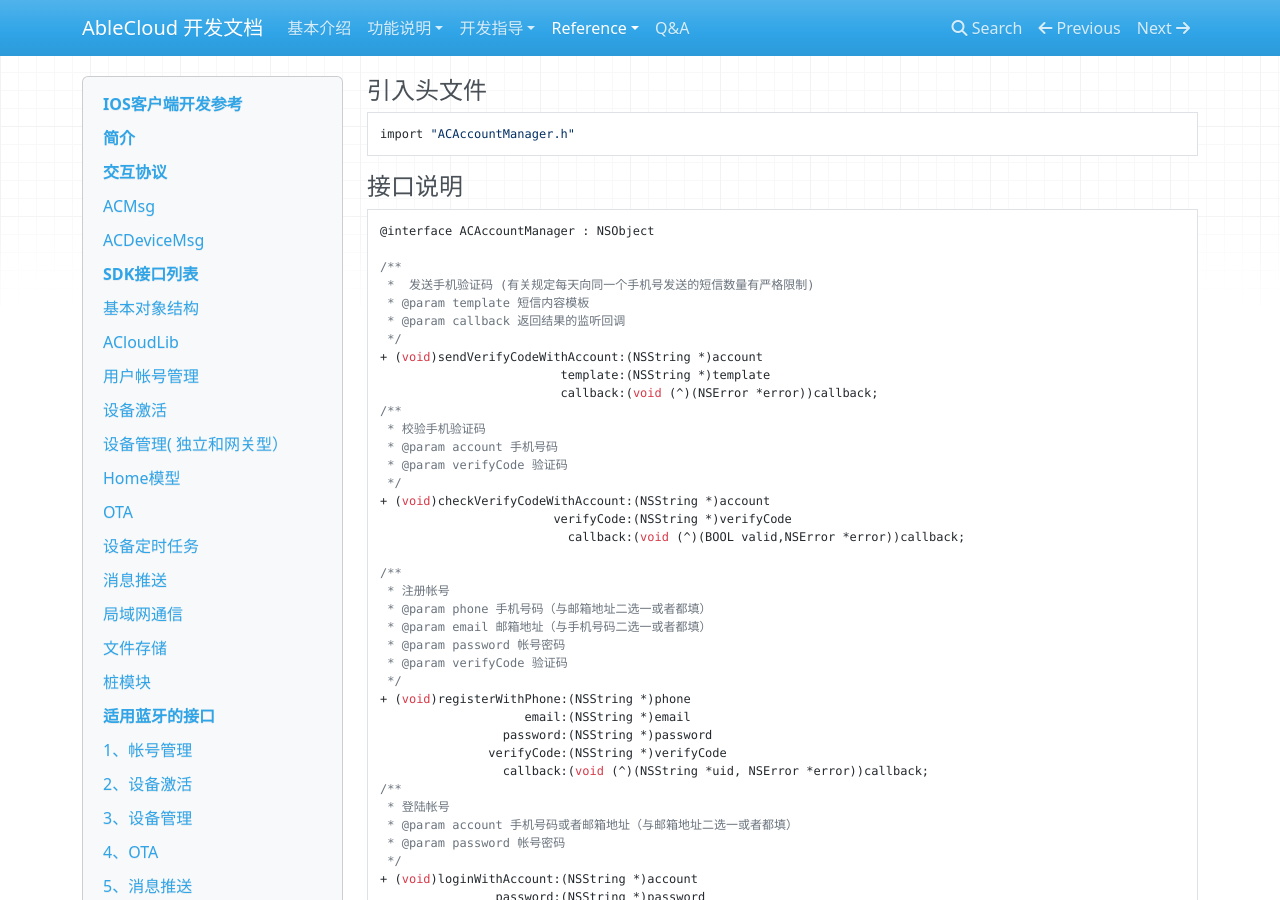
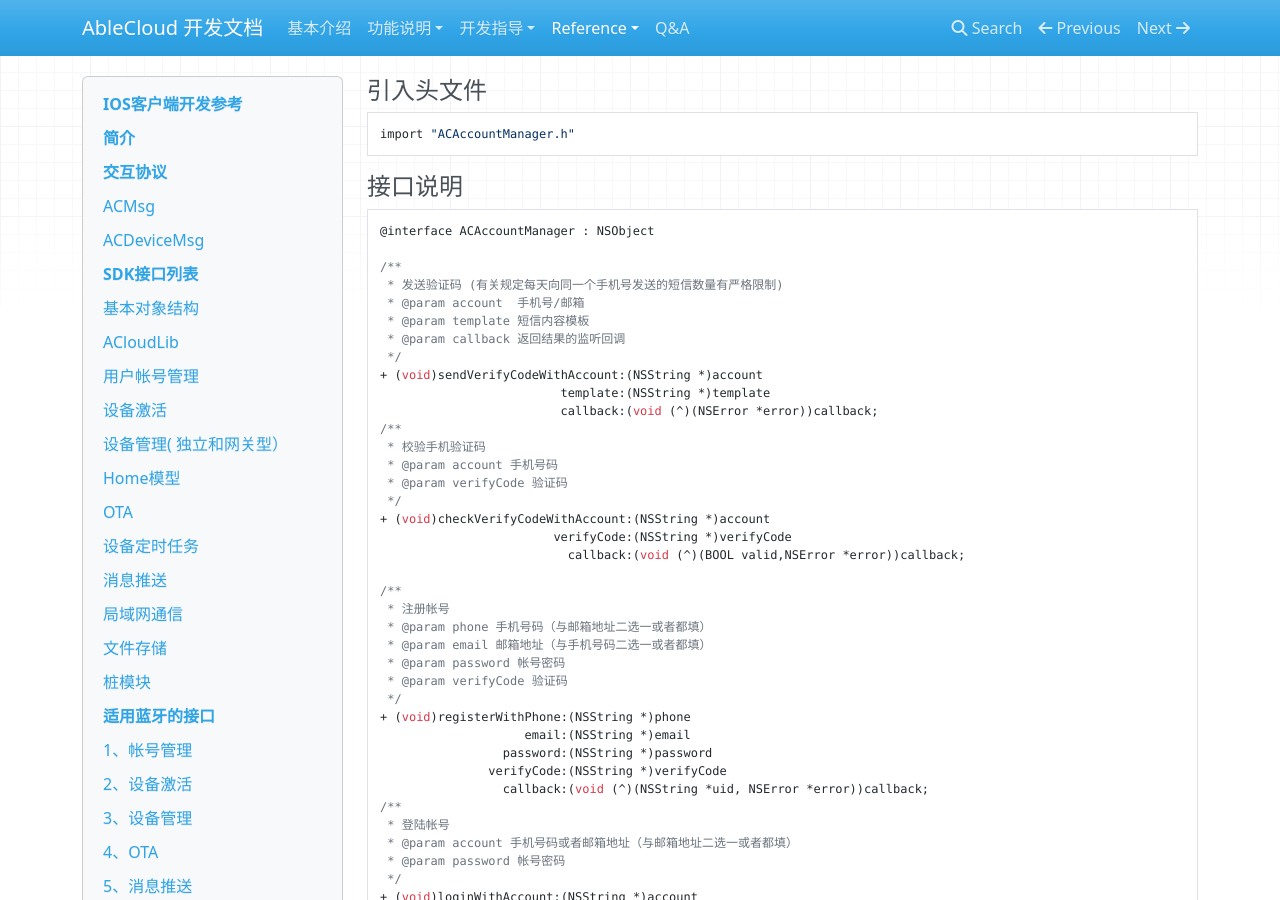
Before and after one commit to JessonW/rd_docs, an MkDocs documentation site: the page built from docs/reference/iOS.md, in a window 1280 px wide and 900 px high, scrolled down 9389 px. Built offline with MkDocs 1.6.1, drawn with Linux system fonts in a browser that asks for light colours; nearby versions of some CDN libraries; old or Windows-style settings are respelled for this version of MkDocs.

Commit message:
update sendVerifyCode

```diff
--- a/docs/reference/iOS.md
+++ b/docs/reference/iOS.md
@@ -470,7 +470,8 @@ import "ACAccountManager.h"
 @interface ACAccountManager : NSObject
 
 /**
- *  发送手机验证码 (有关规定每天向同一个手机号发送的短信数量有严格限制)
+ * 发送验证码 (有关规定每天向同一个手机号发送的短信数量有严格限制)
+ * @param account  手机号/邮箱
  * @param template 短信内容模板
  * @param callback 返回结果的监听回调
  */
```
Also changed, not shown: docs/reference/android.md (+1 -1 lines).
